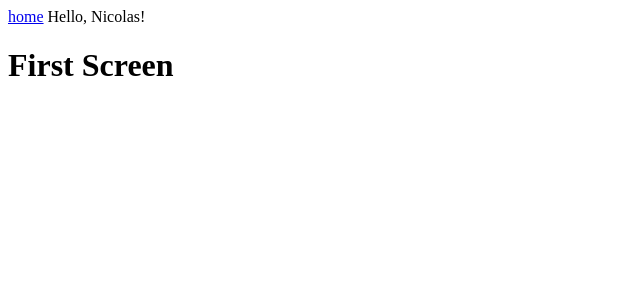
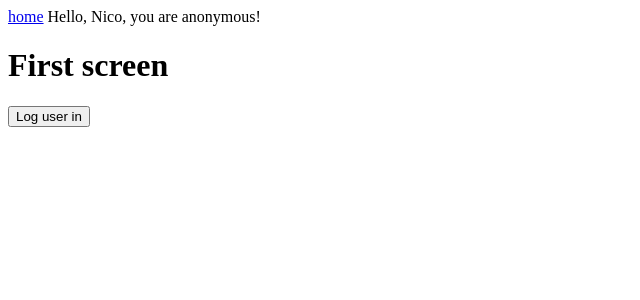
Before and after one commit to 2yuna/redoocks, a React (Create React App) app: page / in a window 1280 px wide. Shown: the top 300 px of the page, without its empty margins (0-640 px from the left). Built offline with nearby package versions, Linux system fonts and the light colour scheme.

Commit message:
useContext in Action (2)

```diff
--- a/src/Header.js
+++ b/src/Header.js
@@ -2,10 +2,13 @@
 import { UserContext } from "./context";
 
 const Header = () => {
-  const { name } = useContext(UserContext);
+  const {
+    user: { name, loggedIn },
+  } = useContext(UserContext);
   return (
     <header>
-      <a href="#">home</a> Hello, {name}!
+      <a href="#">home</a> Hello, {name}, you are{" "}
+      {loggedIn ? "logged in" : "anonymous"}!
     </header>
   );
 };
--- a/src/Screen.js
+++ b/src/Screen.js
@@ -1,11 +1,16 @@
-import React from "react";
+import React, { useContext } from "react";
+import { UserContext } from "./context";
 import Header from "./Header";
 
-const Screen = () => (
-  <div>
-    <Header />
-    <h1>First Screen</h1>
-  </div>
-);
+const Screen = () => {
+  const { logUserIn } = useContext(UserContext);
+  return (
+    <div>
+      <Header />
+      <h1>First screen</h1>
+      <button onClick={logUserIn}>Log user in</button>
+    </div>
+  );
+};
 
 export default Screen;
--- a/src/context.js
+++ b/src/context.js
@@ -1,14 +1,23 @@
 //Context 규칙 생성
-import React from "react";
+import React, { useState } from "react";
 
 //Context는 어플리케이션의 데이터 저장소 역할을 한다.
 export const UserContext = React.createContext();
 
-const UserContextProvider = ({ children }) => (
-  //이 Provider의 모든 children은 user에 대한 접근권한이 생김
-  <UserContext.Provider value={{ name: "Nicolas" }}>
-    {children}
-  </UserContext.Provider>
-);
+const UserContextProvider = ({ children }) => {
+  const [user, setUser] = useState({
+    name: "Nico",
+    loggedIn: false,
+  });
+
+  //기존의 user값을 유지시킨 후 loggedIn만 새로운 값으로 교체
+  const logUserIn = () => setUser({ ...user, loggedIn: true });
+  return (
+    //이 Provider의 모든 children은 user에 대한 접근권한이 생김
+    <UserContext.Provider value={{ user, logUserIn }}>
+      {children}
+    </UserContext.Provider>
+  );
+};
 
 export default UserContextProvider;
```
